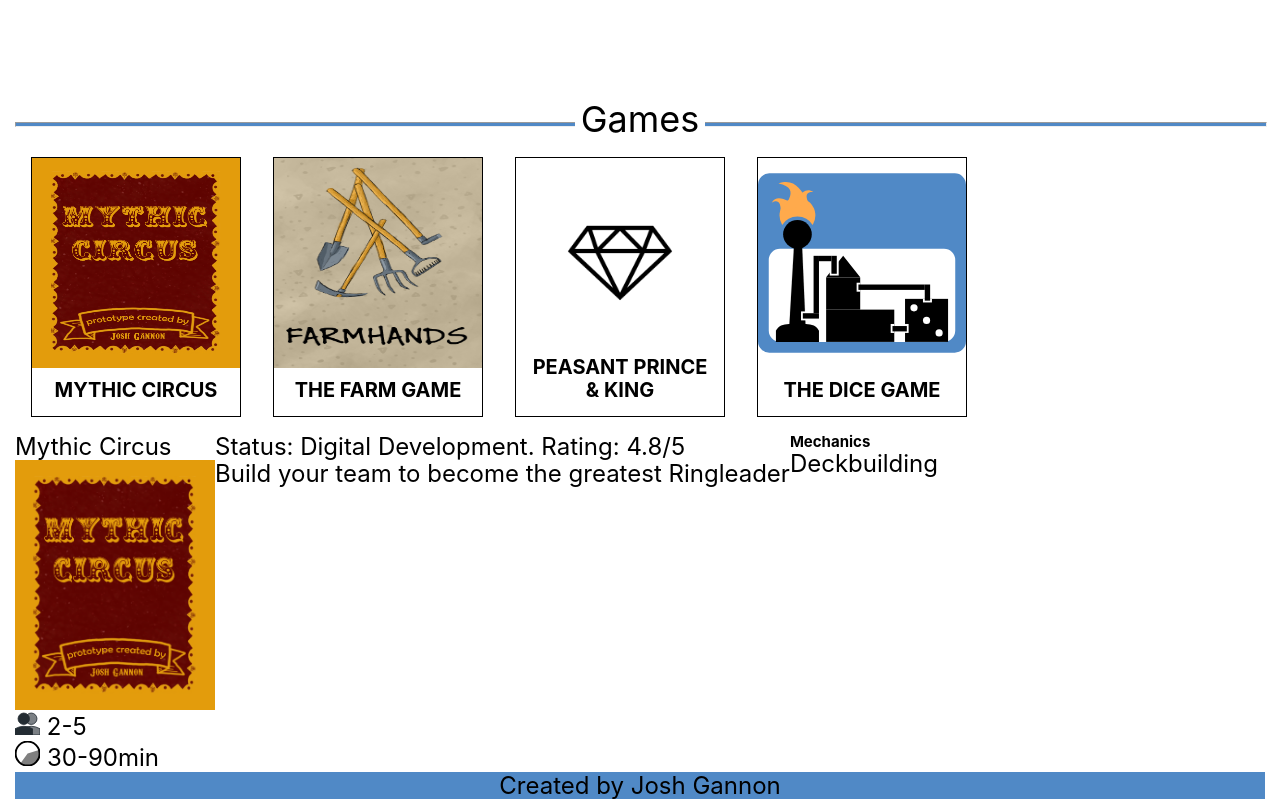
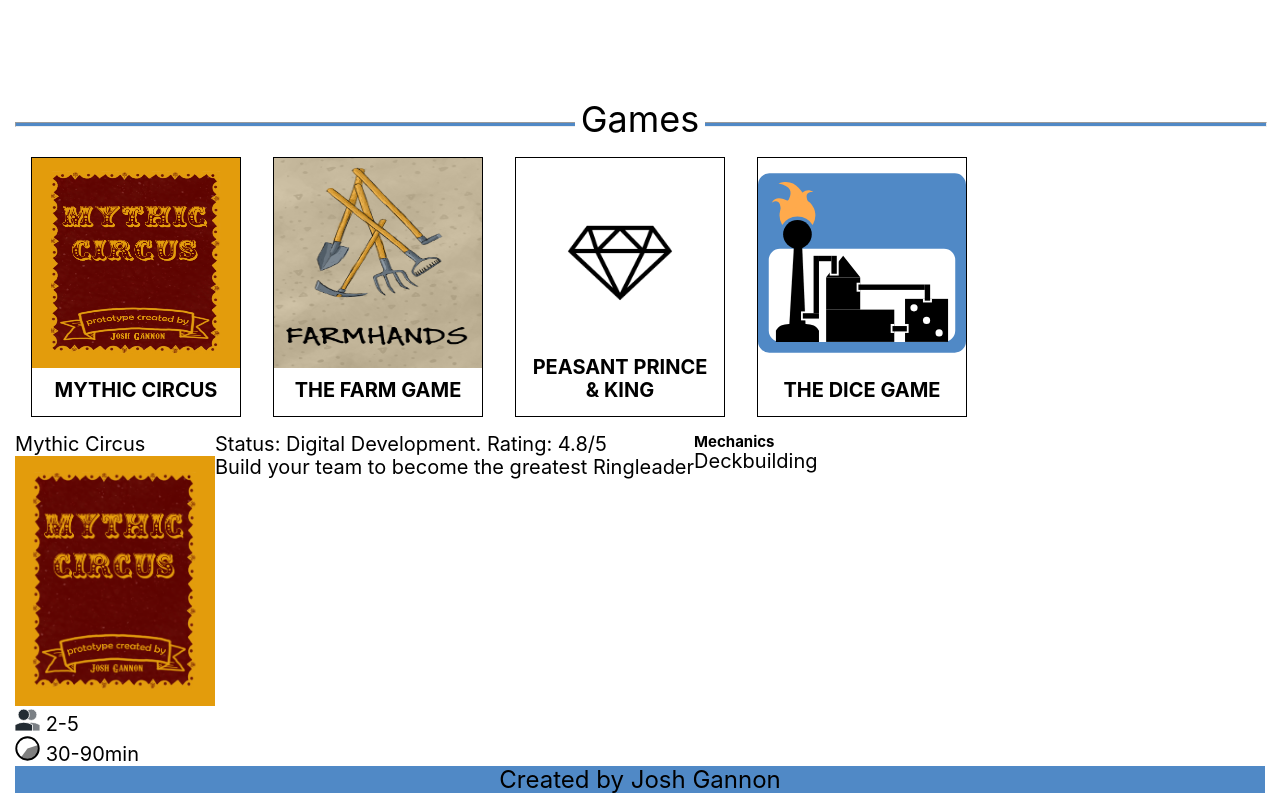
Before and after one commit to JoshCode25/the-game-refinery, a React (Create React App) app: page / in a window 1280 px wide. Shown: the part 296-1096 px from the top of the page. Built offline with nearby package versions, Linux system fonts and the light colour scheme.

Commit message:
appearance changes, SVG clock width work, signin rerender issue discovered

```diff
--- a/src/App.js
+++ b/src/App.js
@@ -33,8 +33,8 @@ function App() {
   return (
     <div style={{maxWidth: '1250px', marginLeft: 'auto', marginRight: 'auto'}}>
       <Navigation userName={userName} userGold={userGold} setUserGold={setUserGold}>
-        {isSignedIn && <p className='pointer' onClick={signOut}>Sign Out</p>}
-        {!isSignedIn && <p className='pointer' onClick={signIn}>Set Name</p>}
+        {isSignedIn && <a className='pointer' href='' onClick={signOut}>Sign Out</a>}
+        {!isSignedIn && <a className='pointer' href='' onClick={signIn}>Set Name</a>}
       </Navigation>
       { route === 'signIn' ?
         <SubmitForm setRoute={setRoute} setUserName={setUserName}/> : ''}
--- a/src/Components/GameCard/GameCard.js
+++ b/src/Components/GameCard/GameCard.js
@@ -31,15 +31,15 @@ function GameCard({game}) {
         <div style={{width: cardWidth, height: cardHeight, position: 'relative'}} className='flex pointer ma3 ba shadowHover hoverReveal'>
             <div style={{borderColor: hoverHighlightColor}} className='hoverInfoContainer'>
                 <p style={{color: hoverHighlightColor}} className='f4'>{`${rating}/5`}</p>
-                <p style={{color: hoverHighlightColor}} className='f3 pb1'>
-                    {createPlayerNumberIcon({width: 25, playerFill: hoverHighlightColor})}
-                    {playerMin}{playerMin === playerMax? '': '-' + playerMax}
+                <p style={{color: hoverHighlightColor}} className='f4 pb1'>
+                    {createPlayerNumberIcon({width: 25, playerFill: hoverHighlightColor, maskStrokeColor: '#232c33'})}
+                    {' ' + playerMin}{playerMin === playerMax? '': '-' + playerMax}
                 </p>
-                <p style={{color: hoverHighlightColor}} className='f3 pb1'>
-                    {createClockIcon({clockRadius: 12.5, clockStrokeColor: hoverHighlightColor, timeFill: hoverHighlightColor,
+                <p style={{color: hoverHighlightColor}} className='f4 pb1'>
+                    {createClockIcon({width: 25, clockStrokeColor: hoverHighlightColor, timeFill: hoverHighlightColor,
                         minLength: lengthMin, maxLength: lengthMax})}
-                    {lengthMin}-{lengthMax}min</p>
-                <p style={{color: hoverHighlightColor}} className='f3 pb2'>Status: {status}</p>
+                    {' ' + lengthMin}-{lengthMax}min</p>
+                <p style={{color: hoverHighlightColor}} className='f4 pb2'>Status: {status}</p>
 
             </div>
             <div className='flex flex-column items-center' >
--- a/src/Components/GamePage/GamePage.css
+++ b/src/Components/GamePage/GamePage.css
@@ -1,3 +1,3 @@
-p {
-    font-size: 1.5rem;
+.child-p-font125rem > p {
+    font-size: 1.25rem;
 }
--- a/src/Components/GamePage/GamePage.js
+++ b/src/Components/GamePage/GamePage.js
@@ -9,19 +9,19 @@ function GamePage({game}) {
 
     return (
         <div className='flex'>
-            <div className='flex flex-column'>
+            <div className='flex flex-column child-p-font125rem'>
                 <p>{name}</p>
                 <img style={{width: '200px', height: '250px'}} alt='game icon' src={imageUrl}/>
-                <p>{createPlayerNumberIcon({width: 25, playerFill: '#232c33', maskStrokeColor: '#232c33'})}
+                <p>{createPlayerNumberIcon({width: 25, playerFill: '#232c33'})}
                     {` ${playerMin}-${playerMax}`}</p>
-                <p>{createClockIcon({clockRadius: 12, minLength: lengthMin, maxLength: lengthMax})}
+                <p>{createClockIcon({width: 25, minLength: lengthMin, maxLength: lengthMax})}
                     {` ${lengthMin}-${lengthMax}min`}</p>
             </div>
-            <div>
+            <div className='child-p-font125rem'>
                 <p>{`Status: ${status}. Rating: ${rating}/5`}</p>
                 <p>{description}</p>
             </div>
-            <div>
+            <div className='child-p-font125rem'>
                 <h2>Mechanics</h2>
                 {mechanics? mechanics.map((mechanic, i) => <p key={`mechanic${i}`}>{mechanic}</p>):''}
             </div>
--- a/src/Components/Navigation/Navigation.css
+++ b/src/Components/Navigation/Navigation.css
@@ -19,7 +19,3 @@ a {
     text-decoration: none;
     color: black
 }
-
-p {
-    font-size: 2rem;
-}
--- a/src/Components/SVGBank/SVGBank.js
+++ b/src/Components/SVGBank/SVGBank.js
@@ -132,12 +132,12 @@ export const createPlayerNumberIcon = (propertyInput) => {
 export const createClockIcon = (propertyInput) => {
     const propertyObject = propertyInput? propertyInput : {};
 
+    const width = propertyObject.width? propertyObject.width : defaultWidth;
+    const height = width;
     const clockFill = propertyObject.clockFill? propertyObject.clockFill : defaultDotFill;
     const clockStrokeColor = propertyObject.clockStrokeColor? propertyObject.clockStrokeColor : defaultShapeFill;
-    const clockRadius = propertyObject.clockRadius? propertyObject.clockRadius : defaultWidth;
+    const clockRadius = 0.9*width/2;
     const clockStrokeWidth = clockRadius/6;
-    const width = clockRadius*2.1;
-    const height = clockRadius*2.1;
     const centerX = width/2;
     const centerY = width/2;
     const timeFill = propertyObject.timeFill? propertyObject.timeFill : defaultShapeFill;
--- a/src/Components/SubmitForm/SubmitForm.js
+++ b/src/Components/SubmitForm/SubmitForm.js
@@ -5,6 +5,7 @@ function SubmitForm({setRoute, setUserName}) {
     const [value, setValue] = useState('');
     const inputRef = useRef(null);
 
+    //when it renders set focus to input
     useEffect(() => {
       inputRef.current.focus();
     }, []);
@@ -14,8 +15,8 @@ function SubmitForm({setRoute, setUserName}) {
     }
 
     const handleSubmit = (e) => {
+        e.preventDefault();
         setUserName(value);
-        e.preventDefault();
         setValue('');
         setRoute('home');
     }
```
